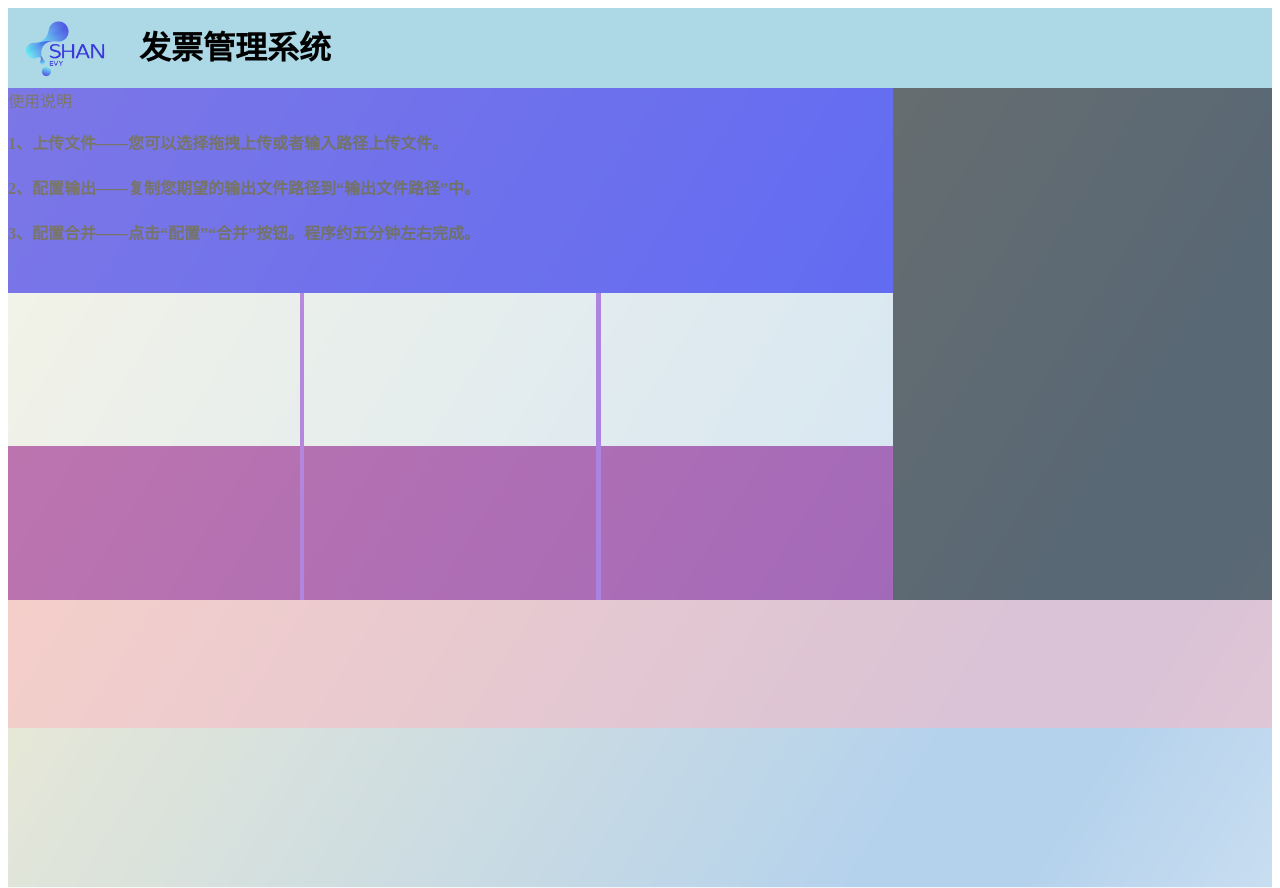
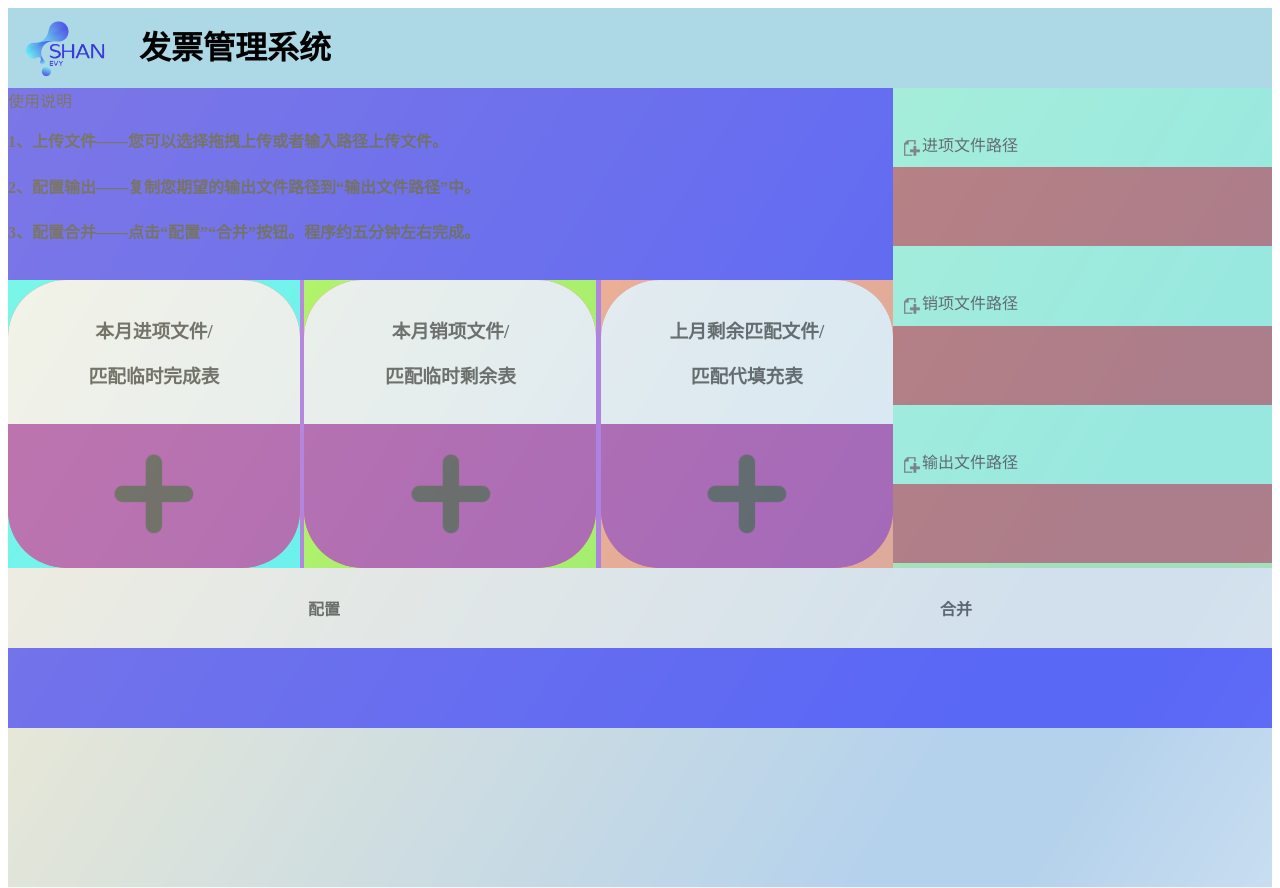
Before and after one commit to syqszu/Finantial-System, a Flask app: template template/indexshan.html in a window 1280 px wide. Run offline with Flask 3, Linux system fonts and the light colour scheme; the template is opened without the code that fills it, so the values that code supplies are empty.

Commit message:
静态布局大致完成

```diff
--- a/template/indexshan.css
+++ b/template/indexshan.css
@@ -48,7 +48,7 @@
 }
 
 #input-area {
-    height: 80%;
+    height: 75%;
     width: 100%;
     background-color: lightgreen;
     display: flex;
@@ -65,7 +65,34 @@
     position: relative;
     width: 30%;
     height: 100%;
-    background-color: black;
+}
+
+.right-input-child {
+    height: 33%;
+}
+
+.right-up-input {
+    height: 50%;
+    background-color: aquamarine;
+    display: flex;
+    justify-content: left;
+    align-items: end;
+}
+
+.right-logo {
+    height: 20%;
+    margin-left: 3%;
+    margin-bottom: 3%;
+}
+
+.right-up-input-words {
+    margin-left: 0.5%;
+    margin-bottom: 3%;
+}
+
+.right-down-input {
+    height: 50%;
+    background-color: brown;
 }
 
 #instruction-area {
@@ -116,22 +143,65 @@
     background-color: red;
     width: 100%;
     height: 100%;
-    display: inline-block;
-    text-align: center;
-    line-height: 100%;
+    overflow: hidden;
 }
 
 .up-drag-excel {
     height: 50%;
     background-color: aliceblue;
+    display: flex;
+    justify-content: center;
+    align-items: center;
 }
+
+
 
 .down-drag-excel {
     height: 50%;
     background-color: darkmagenta;
+    display: flex;
+    justify-content: center;
+    align-items: center;
+}
+
+.drag-center {
+    text-align: center;
+}
+
+.drag-center img {
+    max-width: 80%;
+    max-height: 80%;
+    transform: scale(0.5);
 }
 
 #output-area {
-    height: 20%;
+    height: 25%;
     background-color: lightpink;
 }
+
+#button-area {
+    display: flex;
+    justify-content: left;
+    align-items: center;
+    height: 50%;
+    background-color: limegreen;
+}
+
+.button {
+    /* width: calc(33.333% - 10px); */
+    width: 50%;
+    height: 100%;
+    display: flex;
+    justify-content: center;
+    align-items: center;
+    border: 5px;
+    outline: 5px;
+    cursor: pointer;
+    font-size: 2vh;
+    font-weight: bold;
+}
+
+#progress-bar {
+    height: 50%;
+    background-color: blue;
+}
--- a/template/indexshan.html
+++ b/template/indexshan.html
@@ -29,28 +29,83 @@
                     <div id="drag-area">
                         <div id="drag-child1">
                             <div class="drag-excel">
-                                <div class="up-drag-excel"></div>
-                                <div class="down-drag-excel"></div>
+                                <div class="up-drag-excel">
+                                    <div class="drag-center">
+                                        <h3>本月进项文件/</h3>
+                                        <h3>匹配临时完成表</h3>
+                                    </div>
+                                </div>
+                                <div class="down-drag-excel">
+                                    <div class="drag-center">
+                                        <img src="add_file.png" alt="文件加载图片错误">
+                                    </div>
+                                </div>
                             </div>
                         </div>
                         <div id="drag-child2">
                             <div class="drag-excel">
-                                <div class="up-drag-excel"></div>
-                                <div class="down-drag-excel"></div>
+                                <div class="up-drag-excel">
+                                    <div class="drag-center">
+                                        <h3>本月销项文件/</h3>
+                                        <h3>匹配临时剩余表</h3>
+                                    </div>
+                                </div>
+                                <div class="down-drag-excel">
+                                    <div class="drag-center">
+                                        <img src="add_file.png" alt="文件加载图片错误">
+                                    </div>
+                                </div>
                             </div>
                         </div>
                         <div id="drag-child3">
                             <div class="drag-excel">
-                                <div class="up-drag-excel"></div>
-                                <div class="down-drag-excel"></div>
+                                <div class="up-drag-excel">
+                                    <div class="drag-center">
+                                        <h3>上月剩余匹配文件/</h3>
+                                        <h3>匹配代填充表</h3>
+                                    </div>
+                                </div>
+                                <div class="down-drag-excel">
+                                    <div class="drag-center">
+                                        <img src="add_file.png" alt="文件加载图片错误">
+                                    </div>
+                                </div>
                             </div>
                         </div>
                     </div>
                 </div>
-                <div id="right-input-area"></div>
+                <div id="right-input-area">
+                    <div class="right-input-child">
+                        <div class="right-up-input">
+                            <img class="right-logo" src="right-logo.png" alt="right-logo">
+                            <a class="right-up-input-words">进项文件路径</a>
+                        </div>
+                        <div class="right-down-input"></div>
+                    </div>
+                    <div class="right-input-child">
+                        <div class="right-up-input">
+                            <img class="right-logo" src="right-logo.png" alt="right-logo">
+                            <a class="right-up-input-words">销项文件路径</a>
+                        </div>
+                        <div class="right-down-input"></div>
+                    </div>
+                    <div class="right-input-child">
+                        <div class="right-up-input">
+                            <img class="right-logo" src="right-logo.png" alt="right-logo">
+                            <a class="right-up-input-words">输出文件路径</a>
+                        </div>
+                        <div class="right-down-input"></div>
+                    </div>
+                </div>
             </div>
 
-            <div id="output-area"></div>
+            <div id="output-area">
+                <div id="button-area">
+                    <button class="button">配置</button>
+                    <button class="button">合并</button>
+                </div>
+                <div id="progress-bar"></div>
+            </div>
         </div>
     </div>
 
```
Also changed, not shown: template/test.css (+11 -44 lines), template/test.html (+4 -21 lines), template/right-logo.png (added).
